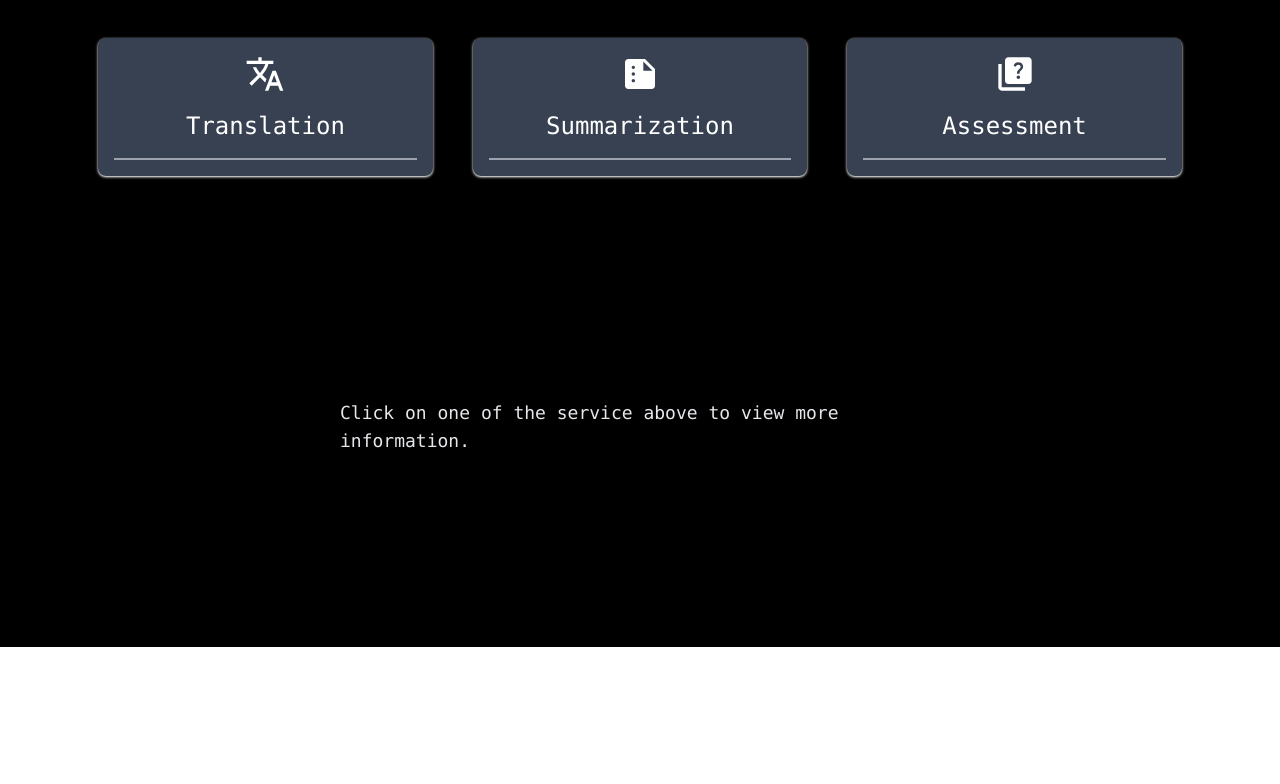
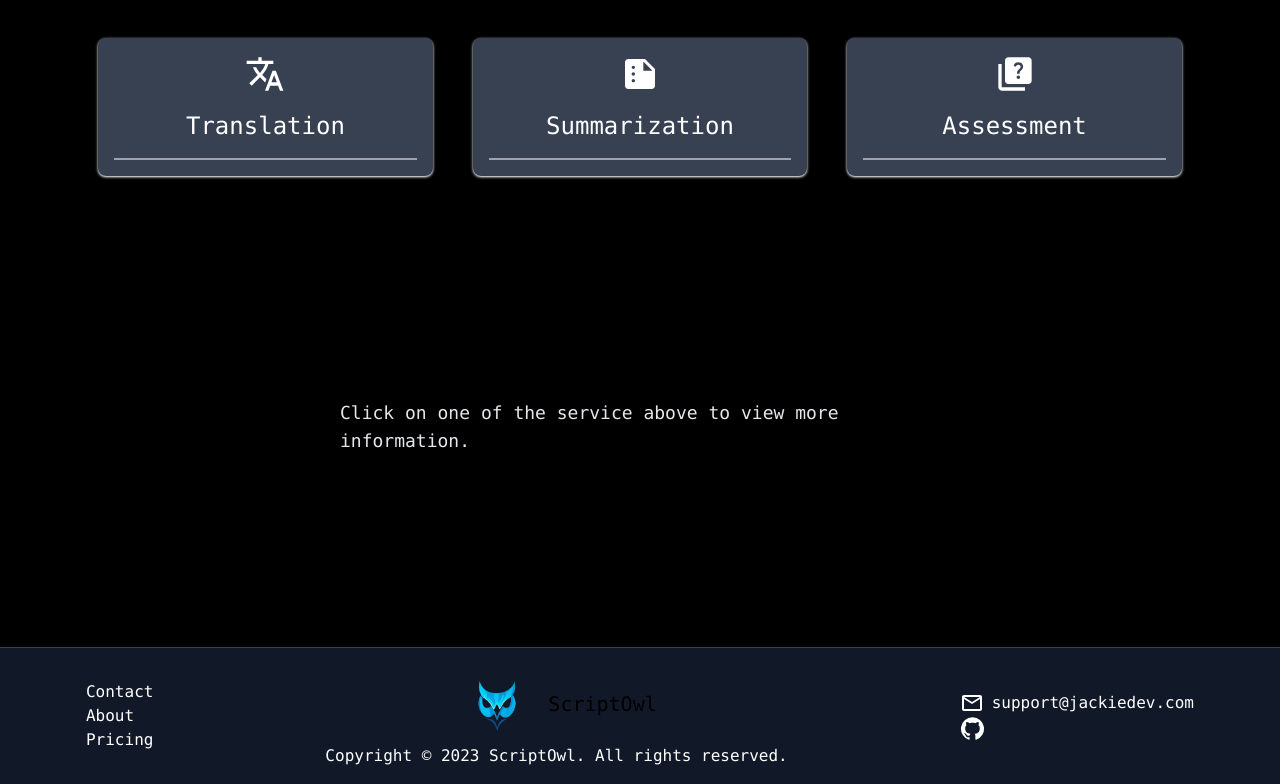
Before and after one commit to jchen396/ScriptOwl, a Next.js app in the folder client/: page / in a window 1280 px wide. Shown: the part 1035-1819 px from the top of the page. Before the commit the page ends 1682 px from the top, so only its background shows below. Built offline with nearby package versions, Linux system fonts and the light colour scheme; no server answers.

Commit message:
Create footer and add to the page layout

```diff
--- /dev/null
+++ b/client/src/components/Footer.tsx
@@ -0,0 +1,45 @@
+import Image from "next/image";
+import React from "react";
+import MailOutlineIcon from "@mui/icons-material/MailOutline";
+import GitHubIcon from "@mui/icons-material/GitHub";
+import Link from "next/link";
+
+const Footer = () => {
+	return (
+		<footer className="w-full bg-gray-900 border-t border-gray-700 font-mono flex flex-row justify-around items-center py-4">
+			<div className="flex flex-col justify-center items-start text-white">
+				<Link href={"/"}>Contact</Link>
+				<Link href={"/"}>About</Link>
+				<Link href={"/"}>Pricing</Link>
+			</div>
+			<div className="flex flex-col justify-center items-center">
+				<div className="flex flex-row justify-center items-center">
+					<Image
+						width={100}
+						height={100}
+						src="/img/ScriptOwl_logo_transparent.png"
+						className="h-20 w-20 mr-3"
+						alt="Flowbite Logo"
+					/>
+					<span className="self-center text-xl whitespace-nowrap dark:text-white">
+						ScriptOwl
+					</span>
+				</div>
+				<p className="text-white">
+					Copyright © 2023 ScriptOwl. All rights reserved.
+				</p>
+			</div>
+			<div className="flex flex-col text-white">
+				<div className="flex flex-row space-x-2">
+					<MailOutlineIcon />
+					<p>support@jackiedev.com</p>
+				</div>
+				<Link href="https://github.com/jchen396/ScriptOwl">
+					<GitHubIcon sx={{ fontSize: 25 }} />
+				</Link>
+			</div>
+		</footer>
+	);
+};
+
+export default Footer;
--- a/client/src/components/Layout.tsx
+++ b/client/src/components/Layout.tsx
@@ -3,7 +3,7 @@ import Navbar from "@/components/Navbar";
 import { useDispatch, useSelector } from "react-redux";
 import { authenticate } from "@/redux/apiCalls";
 import { IUser } from "../../../types/types";
-import { useRouter } from "next/router";
+import Footer from "./Footer";
 
 interface LayoutProps {}
 
@@ -22,6 +22,7 @@ const Layout = ({ children }: PropsWithChildren) => {
 			<div className="bg-black">
 				<Navbar userData={userData} />
 				{children}
+				<Footer />
 			</div>
 		</>
 	);
--- a/client/src/components/Navbar.tsx
+++ b/client/src/components/Navbar.tsx
@@ -29,7 +29,7 @@ const Navbar: FunctionComponent<Props> = ({ userData }) => {
 							width={100}
 							height={100}
 							src="/img/ScriptOwl_logo_transparent.png"
-							className="h-10 w-10 mr-3 sm:h-9"
+							className="h-12 w-12 mr-3 "
 							alt="Flowbite Logo"
 						/>
 						<span className="self-center text-xl whitespace-nowrap dark:text-white">
--- a/client/src/pages/account/index.tsx
+++ b/client/src/pages/account/index.tsx
@@ -71,7 +71,7 @@ const Account: FunctionComponent<Props> = () => {
 	};
 	return (
 		<>
-			<div className="h-screen w-screen flex flex-col items-center justify-center space-y-10 font-mono">
+			<div className="h-screen w-screen flex flex-col items-center justify-center space-y-10 font-mono overflow-y-scroll">
 				{currentUser && (
 					<AccountView
 						imageKey={imageKey}
```
